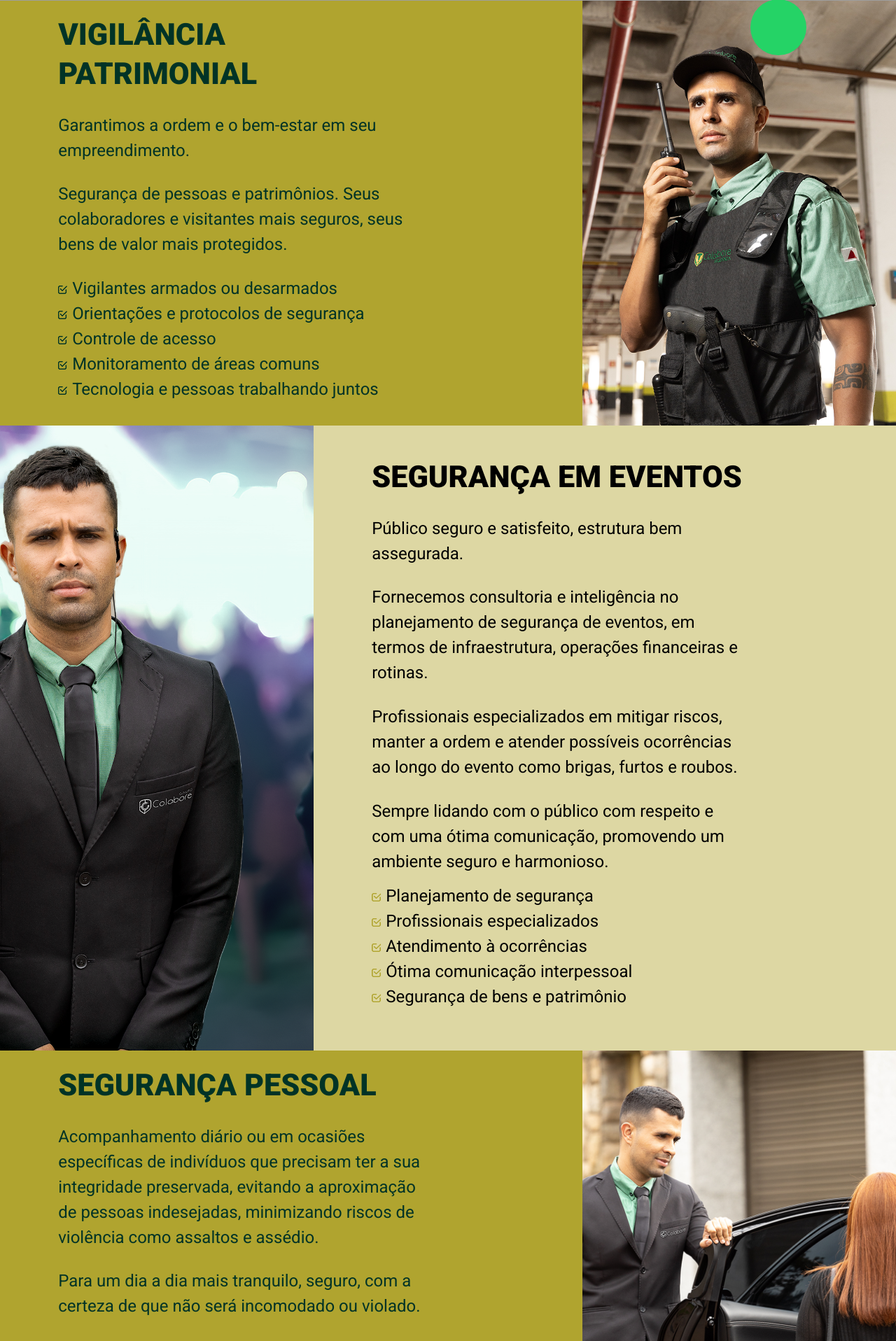
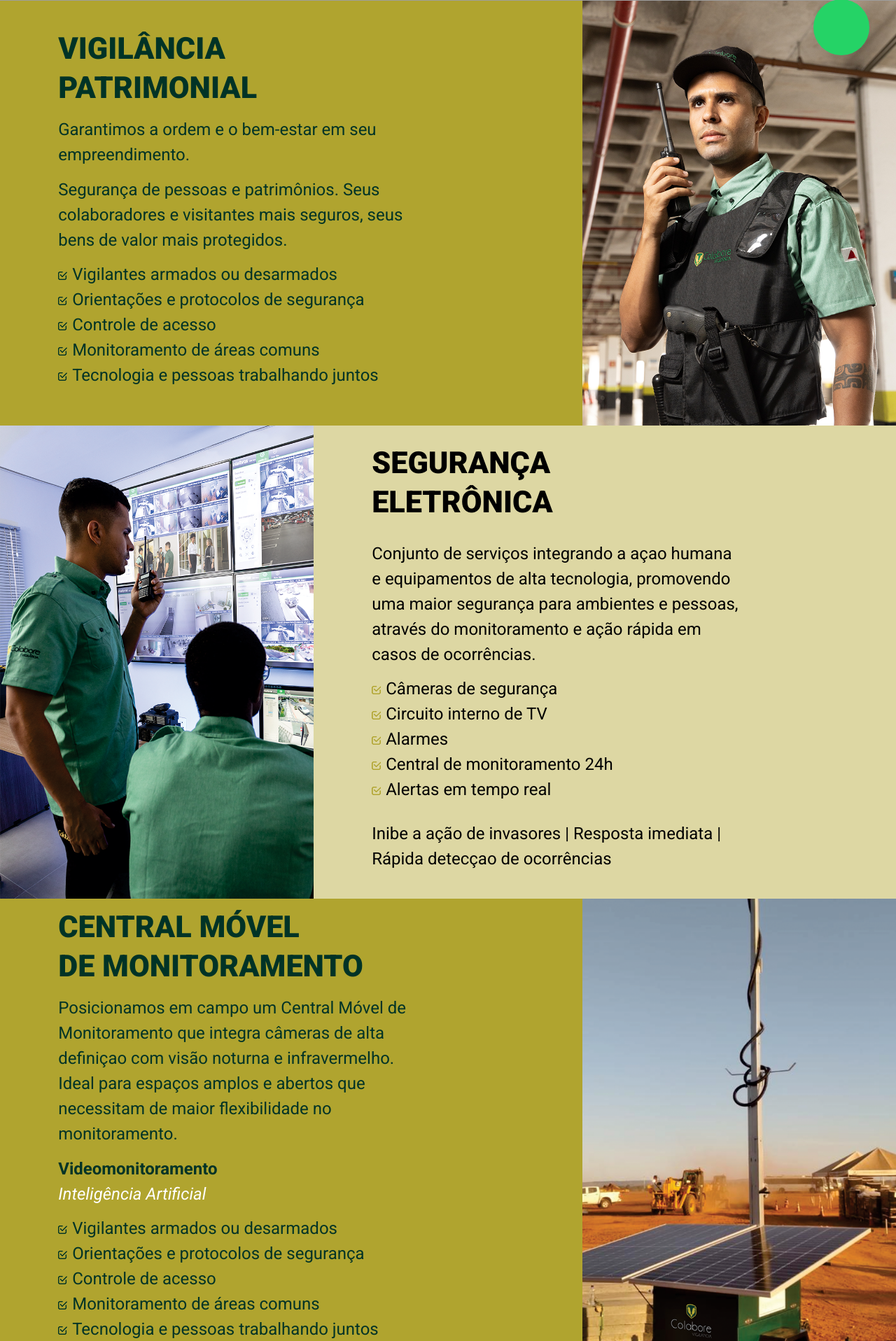
Before and after one commit to claytonaugusto/colabore, a PHP site: page /vigilancia.php in a window 1280 px wide. Shown: the part 641-2557 px from the top of the page at 70% size. Run offline with PHP 8.4, Linux system fonts and the light colour scheme; some web fonts are replaced; grey boxes are pictures that could not be loaded.

Commit message:
Changes made received in the email of 2023/05/31 sent by Matheus

```diff
--- a/_cdn/scss/components/_buttons.scss
+++ b/_cdn/scss/components/_buttons.scss
@@ -43,7 +43,7 @@
     }
 }
 .btn-footer-white{
-    width: 70%;
+    width: 100%;
     height: 30px;
     margin: 1% 0;
     padding: 5px 10px;
@@ -61,6 +61,13 @@
         text-decoration: none;
         color: $color-green;
     }
+    i{
+        font-size: 1.6em;
+        background-color: #666;
+        padding: 5px;
+        color: #900;
+    }
+
 
 }
 
--- a/_cdn/scss/fold/_cta_home.scss
+++ b/_cdn/scss/fold/_cta_home.scss
@@ -8,6 +8,21 @@
         padding: 0;
         display: flex;
         align-items: center;
+        flex-wrap: wrap;
+
+        .main_cta_home_consulting{
+            width: 100%;
+            height: 60px;
+            // background: #000;
+            h2{
+                width: 12%;
+                font-size: 1em;
+                color: $color-white;
+                padding: 10px;
+                background: $color-green;
+                text-align: center;
+            }
+        }
 
         .main_cta_home_desc{
             width: 100%;
--- a/_cdn/scss/fold/_services.scss
+++ b/_cdn/scss/fold/_services.scss
@@ -14,10 +14,16 @@
             width: 35%;
             height: 100%;
             padding: 0;
-            img{
-                max-width: 100%;
-                max-height: 100%;
+            .main_services_content_int_left_img{
                 display: flex;
+                min-height: 100%;
+                background: #000;
+
+                img{
+                    width: 100%;
+                    height: 100%;
+                    // display: flex;
+                }
             }
         }
 
@@ -41,11 +47,13 @@
         }
 
         .golden{
+            width: 100%;
             padding: 1% 0;
             background: $color-gold !important;
             .main_services_content_right_desc{
                 p{
-                    margin-bottom: 4%;
+                    font-size: 1em;
+                    margin-bottom: 2%;
                 }
                 ul{
                     margin: 2% 0;
@@ -256,10 +264,26 @@
                 }
                 p{
                     width: 80%;
-                    margin-top: 4%;
+                    margin-top: 2%;
                     font-size: 1.5em;
                 }
-            }
+                .strong{
+                    font-weight: 700;
+                    padding: 0;
+                    margin: 0;
+                }
+
+
+                .italic{
+                    color: $color-white;
+                    padding: 0;
+                    margin: 0;
+                    font-style: italic;
+                }
+                .small-italic{
+                    font-style: italic;
+                }
+        }
         }
 
     }
--- a/_cdn/scss/main/_footer.scss
+++ b/_cdn/scss/main/_footer.scss
@@ -12,7 +12,7 @@
         align-items: center;
         justify-content: center;
         background: $color-whats;
-        right: 10%;
+        right: 3%;
         bottom: 10%;
         border-radius: 50%;
         text-align: center;
@@ -68,6 +68,12 @@
                     margin-top: 3%;
                     display: flex;
                     flex-direction: column;
+
+                    button{
+                        img{
+                            margin-right: 2%;
+                        }
+                    }
                 }
             }
         }
--- a/_cdn/scss/style.scss
+++ b/_cdn/scss/style.scss
@@ -8,7 +8,6 @@
 @import 'main/footer';
 
 @import'components/buttons';
-// @import'components/title';
 @import'fontawesome/fontawesome.scss';
 @import'fontawesome/brands.scss';
 @import'fontawesome/solid.scss';
@@ -23,6 +22,5 @@
 @import 'fold/_differentials';
 
 @import 'fold/services';
-// @import 'fold/services_right';
 
 @import 'media/mediaquery';
--- a/footer.php
+++ b/footer.php
@@ -24,7 +24,8 @@
                 <div class="main_footer_content_desc_units_buttons">
                     <button class="btn-footer"><a href="">Código de ética e conduta</a></button>
                     <button class="btn-footer-white">
-                        <a href=""><i class="fa-solid fa-arrow-down-to-line"></i>Catálogo de serviços</a></button>
+                        <a href=""><img src="../colabore/_cdn/images/icons/download.png" alt="" srcset="">Catálogo de serviços</a></button>
+                    <i class="fa-solid fa-arrow-down-to-line"></i>
                 </div>
             </div>
             <div class="main_footer_content_desc_units">
--- a/header.php
+++ b/header.php
@@ -24,12 +24,12 @@
 
                 <div class="topnav">
                     <div class="main_header_nav_logo">
-                        <a href="#home"><img src="../colabore/_cdn/images/logotipos/colabore-logotipo.png" alt="" srcset=""></a>
+                        <a href="index.php"><img src="../colabore/_cdn/images/logotipos/colabore-logotipo.png" alt="" srcset=""></a>
                     </div>
                     <div id="myLinks">
                         <ul>
-                            <li><a href="">Home</a></li>
-                            <li><a href="">Sobre</a></li>
+                            <li><a href="index.php">Home</a></li>
+                            <li><a href="#sobre">Sobre</a></li>
                             <li><a href="servicos.php">Serviços</a></li>
                             <li><a href="vigilancia.php">Vigilância</a></li>
                             <li><a href="contato.php">Contato</a></li>
--- a/servicos.php
+++ b/servicos.php
@@ -97,6 +97,9 @@
 
 <div class="main_cta_home">
     <div class="main_cta_home_content content">
+        <div class="main_cta_home_consulting">
+            <h2>Consultoria</h2>
+        </div>
         <div class="main_cta_home_desc page_services">
             <h2>Planos personalizados de serviços</h2>
             <h2 class="light">A Colabore analisa o real contexto do seu negócio e sugere o plano mais inteligente de serviços e profissionais para você.</h2>
--- a/vigilancia.php
+++ b/vigilancia.php
@@ -36,6 +36,60 @@
         </div>
     </div>
 </div>
+
+
+<div class="main_services">
+    <div class="main_services_content">
+        <div class="main_services_content_left">
+            <div class="main_services_content_int_left_img">
+                <img src="_cdn/images/vigilancia/seguranca-eletronica.png" alt="">
+            </div>
+        </div>
+        <div class="main_services_content_bg salmon">
+            <div class="main_services_content_desc">
+                <h2>Segurança<br>eletrônica</h2>
+                <p>Conjunto de serviços integrando a açao humana e equipamentos de alta tecnologia, promovendo uma maior segurança para ambientes e pessoas, através do monitoramento e ação rápida em casos de ocorrências.</p>
+                <ul>
+                    <li>Câmeras de segurança</li>
+                    <li>Circuito interno de TV</li>
+                    <li>Alarmes</li>
+                    <li>Central de monitoramento 24h</li>
+                    <li>Alertas em tempo real</li>
+                </ul>
+                <p>Inibe a ação de invasores | Resposta imediata | Rápida detecçao de ocorrências</p>
+            </div>
+        </div>
+    </div>
+</div>
+
+<div class="main_services">
+    <div class="main_services_content">
+        <div class="main_services_content_right golden">
+            <div class="main_services_content_right_desc">
+                <h2>Central móvel</h2>
+                <h2>de monitoramento</h2>
+                <p>Posicionamos em campo um Central Móvel de Monitoramento que integra câmeras de alta definiçao com visão noturna e infravermelho. Ideal para espaços amplos e abertos que necessitam de maior flexibilidade no monitoramento.</p>
+
+                <p class="strong">Videomonitoramento</p>
+                <p class="italic">Inteligência Artificial</p>
+                <ul>
+                    <li>Vigilantes armados ou desarmados</li>
+                    <li>Orientações e protocolos de segurança</li>
+                    <li>Controle de acesso</li>
+                    <li>Monitoramento de áreas comuns</li>
+                    <li>Tecnologia e pessoas trabalhando juntos</li>
+                </ul>
+                <p class="small-italic">Rodovias | Mineradoras | Agricultura <br> Eventos | Locais Públicos | Usinas</p>
+            </div>
+        </div>
+        <div class="main_services_content_left">
+            <div class="main_services_content_int_left_img">
+                <img src="_cdn/images/vigilancia/central-movel-2.png" alt="">
+            </div>
+        </div>
+    </div>
+</div>
+
 
 
 <div class="main_services">
@@ -111,7 +165,7 @@
     <div class="main_whatsapp_home_content content">
         <div class="main_whatsapp_home_content_desc">
             <div class="main_whatsapp_home_content_desc_icon">
-                <span><a href=""><i class="fa-brands fa-whatsapp"></i></a></span>
+                <span><a href="https://wa.me/553134739005" target="_blank"><i class="fa-brands fa-whatsapp"></i></a></span>
             </div>
             <div class="main_whatsapp_home_content_desc_text">
                 <h3>Como podemos te ajudar?</h3>
```
Also changed, not shown: index.php (+7 -5 lines), _cdn/css/style.css, _cdn/images/icons/download.png (added), _cdn/images/vigilancia/central-movel-2.png (added), _cdn/images/vigilancia/central-movel.png, 2 other files.
